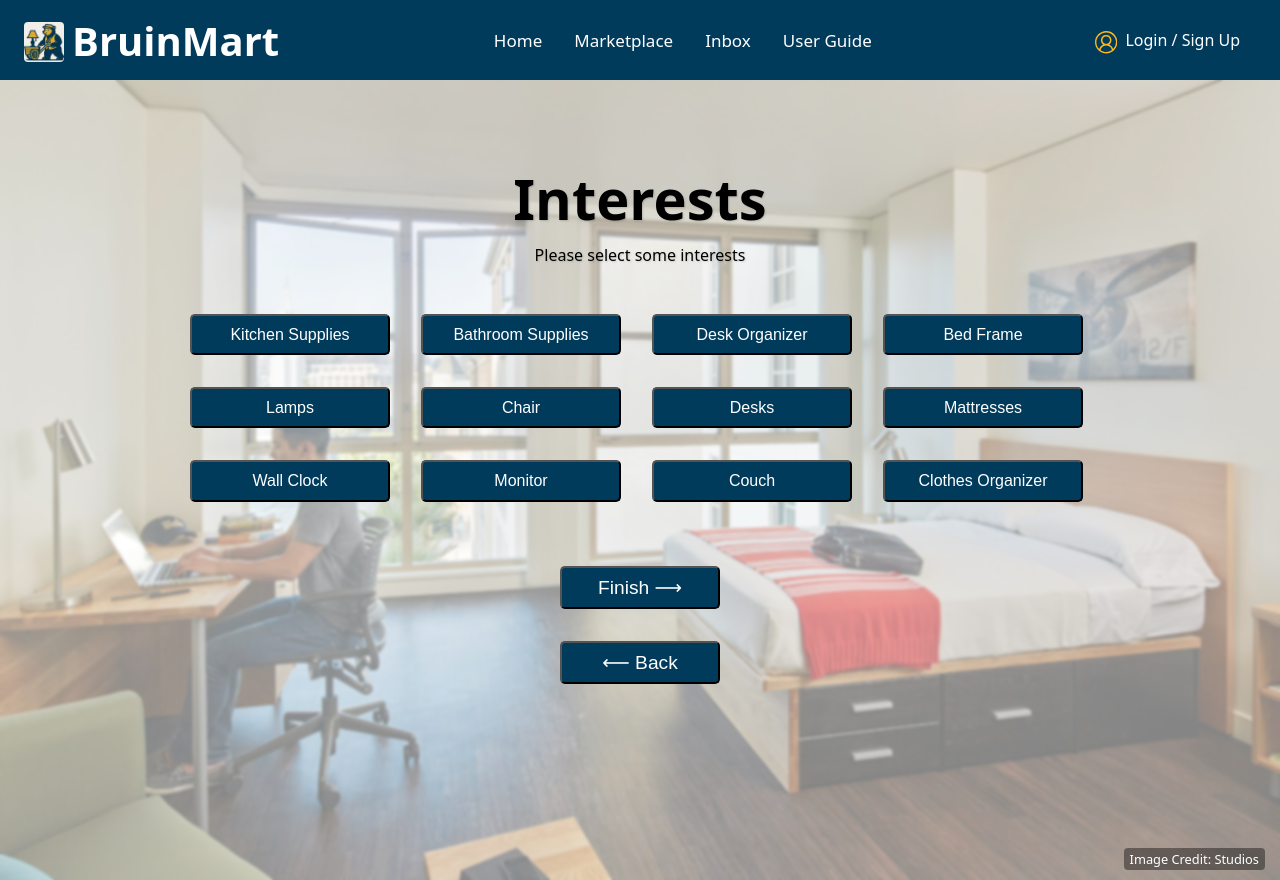
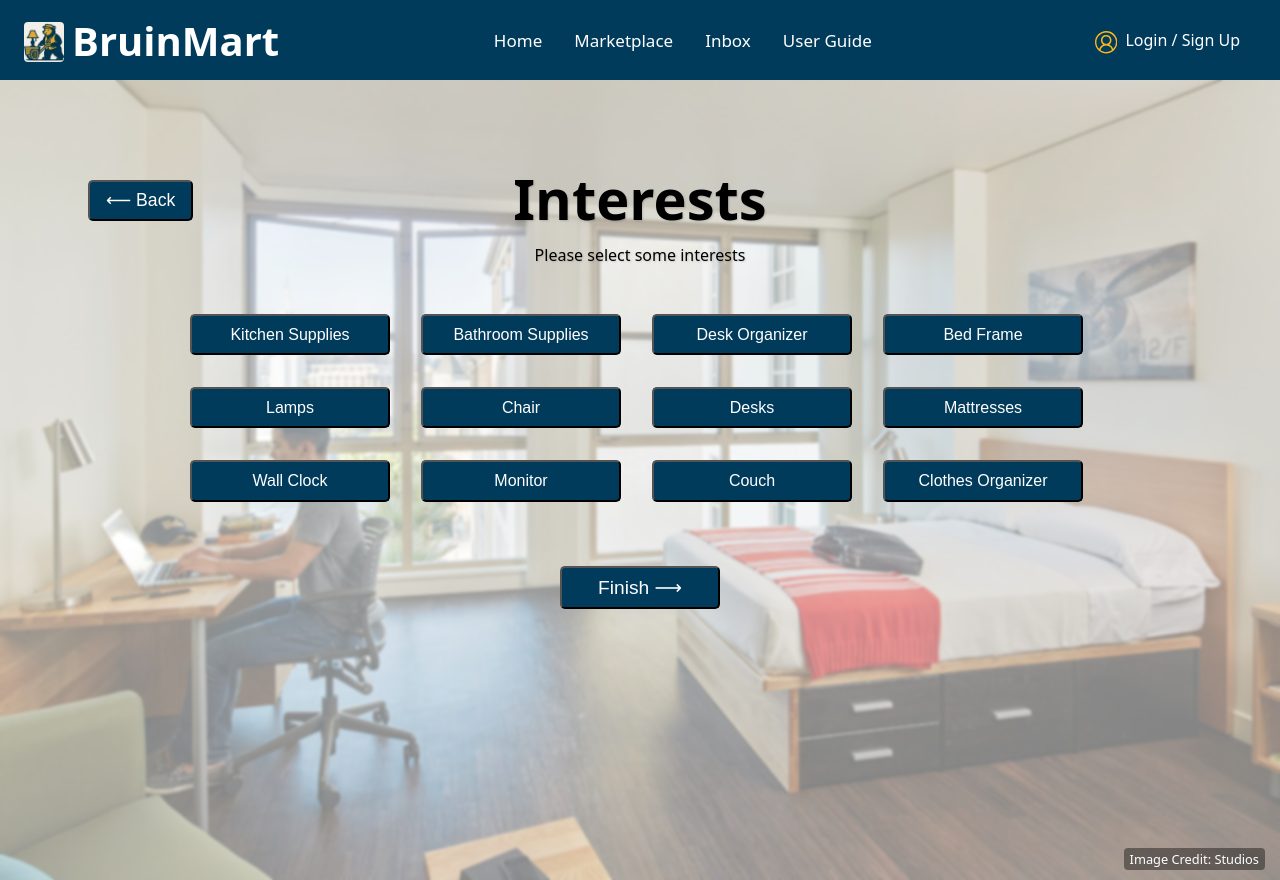
Before and after one commit to ythou00/BruinMart_Official, a React (Vite) app: page /user-setup in a window 1280 px wide. Built offline with nearby package versions, Linux system fonts and the light colour scheme; a web font is replaced by a local one.

Commit message:
adjusted the back button

```diff
--- a/src/component/SelectInterests.jsx
+++ b/src/component/SelectInterests.jsx
@@ -57,6 +57,10 @@ function SelectInterests() {
 
   return (
     <div className="select-interests-page">
+      <button type = "button"
+        className = "revert-back"
+        onClick = {() => navigate("/create-user")}>⟵ Back
+      </button>
       <div className = "interest">Interests</div>
       <div className = "interest-caption">Please select some interests</div>
 
@@ -121,9 +125,6 @@ function SelectInterests() {
       <button type = "button"
         className = "to-finish"
         onClick = {() => navigate("/setup-complete")}>Finish ⟶</button>
-      <button type = "button"
-        className = "revert-back"
-        onClick = {() => navigate("/create-user")}>⟵ Back</button>
 
       <div className="image-credit-selectInterest">
           Image Credit:{' '}
--- a/src/component/SelectInterestsStyles.css
+++ b/src/component/SelectInterestsStyles.css
@@ -60,15 +60,17 @@
 
 /* back button */
 .revert-back {
-  display: block;
+  position: absolute;
+  top: 100px;
+  /* left: 20px; */
+  left: calc(50% - 552px); /* Adjust to match interest-button alignment */
   background-color: #003B5C;
   color: white;
   cursor: pointer;
-  width: 160px;
-  font-size: 1.2rem;
+  font-size: 1.1rem;
   border-radius: 5px;
-  margin: 2rem auto 2rem auto; /* Centered below button grid */
   padding: 0.5rem 1rem;
+  z-index: 2;
 }
 
 /* Layout of all buttons */
```
